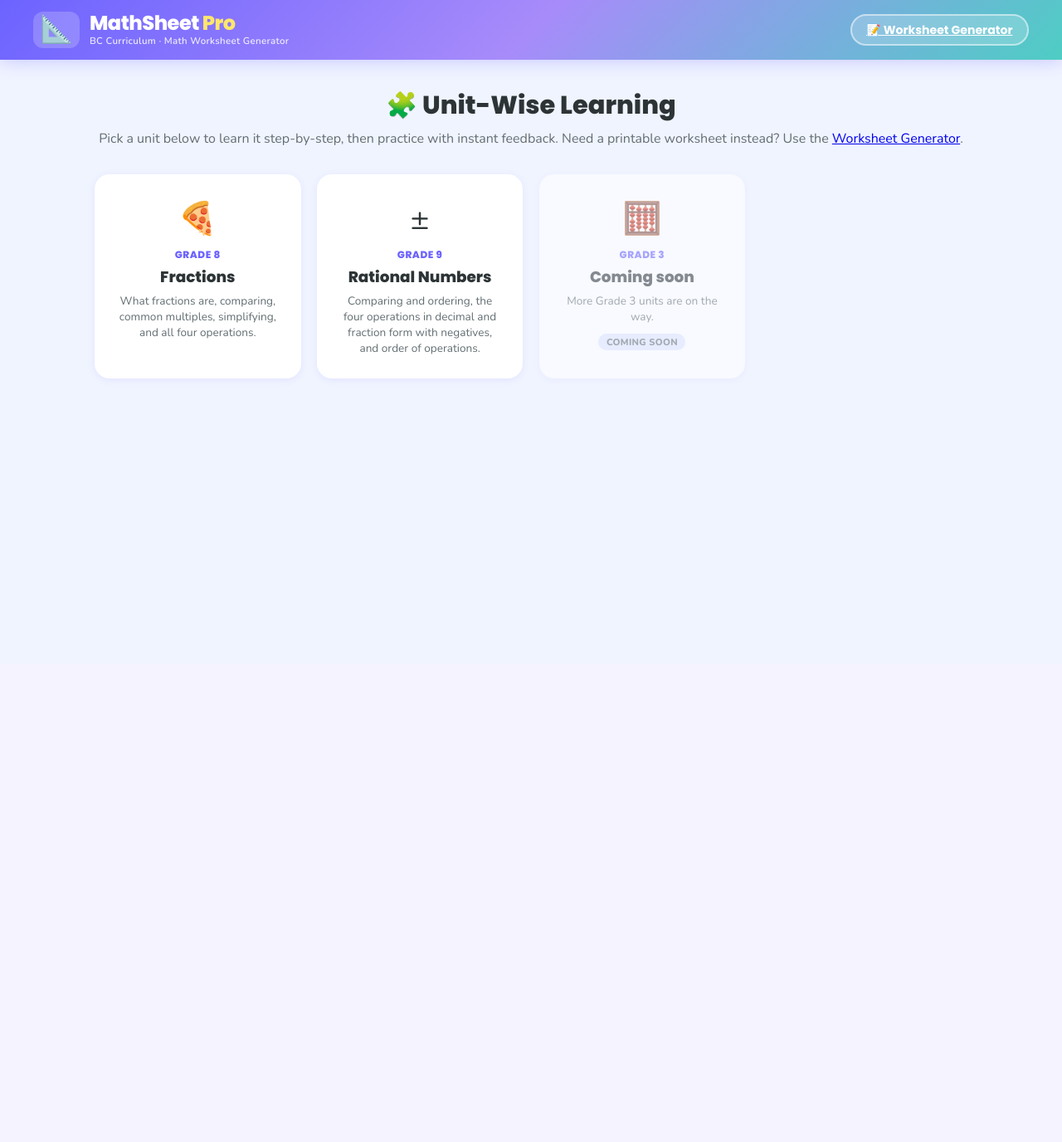
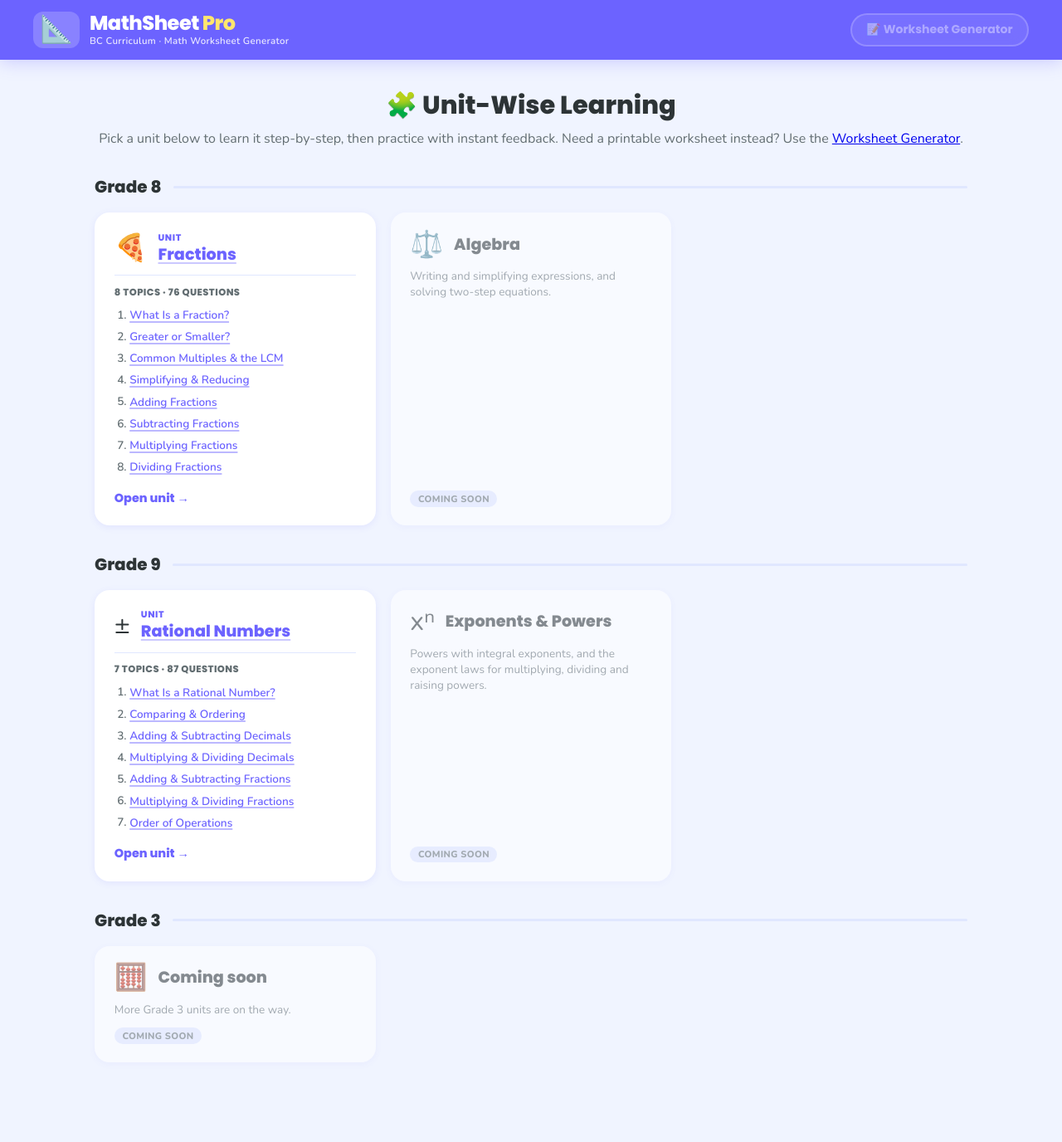
Before and after one commit to malar-labs/Mathsheet, a FastAPI app: page / in a window 1280 px wide. Shown: the whole page at 83% size. Before the commit the page ends 458 px from the top, so only its background shows below. Run offline with FastAPI, Linux system fonts and the light colour scheme.

Commit message:
Make the Grade -> Unit -> Topic hierarchy navigable
The landing page listed units as a flat grid, so nothing on screen said that
Fractions belongs to Grade 8 or that a unit contains topics at all. It now
groups units under a heading per grade, and each unit card lists the topics
inside it. Topic names are links straight to that topic, and clicking anywhere
else on the card opens the unit.

Grades you can actually study sort first, so a grade holding only a "coming
soon" placeholder no longer leads the page; the same rule applies inside a
grade. Added placeholders for Grade 8 Algebra and Grade 9 Exponents & Powers,
both marked coming soon and inert.

On a topic, Learn and Practice now sit at the top of the page. The big idea was
pushing them below the fold and is already the first thing on the Learn page,
so it is no longer repeated on the menu. Topic tiles drop the key-concept list
that made up most of their height, since a unit is expected to hold many more
topics and that list is for choosing one, not for reading.

The header ribbons lose their three-stop gradients for a single flat colour,
and the worksheet generator button is disabled for now - still visible, so it
reads as "not yet" rather than gone. The /generator route itself is untouched.

Counts and topic names are read from each unit's own JSON, so they cannot
drift from the content.

```diff
--- a/app.py
+++ b/app.py
@@ -106,7 +106,7 @@ async def home(request: Request):
     return templates.TemplateResponse(
         request,
         "units_home.html",
-        {"catalog": UNITS_CATALOG}
+        {"grades": catalog_by_grade()}
     )
 
 
@@ -134,9 +134,19 @@ UNITS_CATALOG = [
         "available": True,
     },
     {
+        "grade": 8, "unit": "algebra", "title": "Algebra", "emoji": "⚖️",
+        "description": "Writing and simplifying expressions, and solving two-step equations.",
+        "available": False,
+    },
+    {
         "grade": 9, "unit": "rational-numbers", "title": "Rational Numbers", "emoji": "±",
         "description": "Comparing and ordering, the four operations in decimal and fraction form with negatives, and order of operations.",
         "available": True,
+    },
+    {
+        "grade": 9, "unit": "exponents", "title": "Exponents & Powers", "emoji": "xⁿ",
+        "description": "Powers with integral exponents, and the exponent laws for multiplying, dividing and raising powers.",
+        "available": False,
     },
     {
         "grade": 3, "unit": "coming-soon", "title": "Coming soon", "emoji": "🧮",
@@ -158,6 +168,36 @@ def load_unit_bundle(grade: int, unit: str):
     return {"lessons": lessons, "questions": questions.get("questions", [])}
 
 
+def catalog_by_grade():
+    """The catalog grouped under its grades, so the landing page shows the
+    Grade → Unit → Topics hierarchy. Counts come from each unit's own JSON,
+    so they can't drift from the content.
+
+    Grades you can actually study come first, in grade order; grades that only
+    hold "coming soon" placeholders sink to the bottom rather than leading the
+    page with something nobody can open."""
+    grades: dict[int, list] = {}
+    for item in UNITS_CATALOG:
+        entry = dict(item)
+        bundle = load_unit_bundle(item["grade"], item["unit"]) if item["available"] else None
+        if bundle:
+            entry["topics"] = [
+                {"id": s["id"], "title": s["title"]} for s in bundle["lessons"]["sections"]
+            ]
+            entry["question_count"] = len(bundle["questions"])
+        grades.setdefault(item["grade"], []).append(entry)
+
+    def order(grade):
+        has_units = any(unit["available"] for unit in grades[grade])
+        return (0 if has_units else 1, grade)
+
+    # ...and inside a grade, the units you can open come before the placeholders.
+    return [
+        {"grade": grade, "units": sorted(grades[grade], key=lambda u: not u["available"])}
+        for grade in sorted(grades, key=order)
+    ]
+
+
 @app.get("/units")
 async def units_home():
     # The catalog moved to the landing page; keep older links working.
@@ -173,7 +213,7 @@ def render_unit_page(request: Request, grade: int, unit: str, section_id: str |
         return templates.TemplateResponse(
             request,
             "units_home.html",
-            {"catalog": UNITS_CATALOG, "not_found": True},
+            {"grades": catalog_by_grade(), "not_found": True},
             status_code=404,
         )
     return templates.TemplateResponse(
--- a/static/css/style.css
+++ b/static/css/style.css
@@ -327,9 +327,17 @@ h1, h2, h3, h4 { font-family: var(--font-main); }
     transform: translateY(-1px);
 }
 
+/* turned off for now — still visible, so it reads as "not yet" rather than gone */
+.btn-header-login.is-disabled {
+    display: inline-block;
+    opacity: 0.45;
+    cursor: not-allowed;
+    pointer-events: none;
+}
+
 /* ===== HEADER ===== */
 .app-header {
-    background: linear-gradient(135deg, #6C63FF 0%, #a78bfa 50%, #4ECDC4 100%);
+    background: var(--purple);
     padding: 0.9rem 2rem;
     position: sticky;
     top: 0;
@@ -1257,7 +1265,7 @@ h1, h2, h3, h4 { font-family: var(--font-main); }
 
 /* Worksheet header banner */
 .ws-header-banner {
-    background: linear-gradient(135deg, #6C63FF 0%, #a78bfa 60%, #4ECDC4 100%);
+    background: var(--purple);
     padding: 1.5rem 2rem;
     color: white;
     display: flex;
@@ -1505,7 +1513,7 @@ h1, h2, h3, h4 { font-family: var(--font-main); }
 }
 
 .ws-ak-header {
-    background: linear-gradient(135deg, #2D3436, #636E72);
+    background: var(--dark);
     color: white;
     padding: 1rem 1.5rem;
     border-radius: 12px;
--- a/static/css/unit_learning.css
+++ b/static/css/unit_learning.css
@@ -21,28 +21,43 @@
 .ul-muted { color: var(--gray); font-size: 0.86rem; line-height: 1.5; }
 .ul-block { width: 100%; margin-top: 0.6rem; }
 
-/* ===== Catalog (units home) ===== */
+/* ===== Catalog (units home) =====
+   The hierarchy is Grade → Unit → Topics, so a grade heading rules across the
+   page and each unit card lists the topics that live inside it. */
+.ul-grade-block { margin-bottom: 2rem; }
+.ul-grade-heading {
+    display: flex; align-items: center; gap: 0.9rem;
+    font-family: var(--font-main); font-weight: 800; font-size: 1.25rem;
+    color: var(--dark); margin-bottom: 1rem;
+}
+.ul-grade-heading::after {
+    content: ''; flex: 1; height: 3px; border-radius: 2px; background: var(--border);
+}
+
 .ul-catalog-grid {
     display: grid;
-    grid-template-columns: repeat(auto-fill, minmax(220px, 1fr));
-    gap: 1.2rem;
+    grid-template-columns: repeat(auto-fill, minmax(300px, 1fr));
+    gap: 1.1rem;
 }
 
+/* The card is a container rather than one big <a>, because an anchor can't
+   contain anchors and each topic needs its own link. Clicking anywhere on the
+   card still opens the unit: the title link stretches an invisible overlay
+   across it, and the topic links sit above that overlay. */
 .ul-catalog-card {
-    display: block;
+    position: relative;
+    display: flex;
+    flex-direction: column;
+    gap: 0.8rem;
     background: white;
     border-radius: var(--radius);
-    padding: 1.5rem;
-    text-align: center;
-    text-decoration: none;
+    padding: 1.2rem 1.3rem;
     color: inherit;
     box-shadow: var(--shadow-sm);
     border: 3px solid transparent;
     transition: var(--transition);
-    position: relative;
 }
 .ul-catalog-card:not(.ul-catalog-card-disabled):hover {
-    transform: translateY(-4px);
     box-shadow: var(--shadow);
     border-color: var(--purple);
 }
@@ -50,16 +65,68 @@
     opacity: 0.55;
     cursor: default;
 }
-.ul-catalog-emoji { font-size: 2.4rem; margin-bottom: 0.5rem; }
-.ul-catalog-grade {
-    font-family: var(--font-main); font-weight: 800; font-size: 0.75rem;
-    color: var(--purple); text-transform: uppercase; letter-spacing: 0.5px;
-    margin-bottom: 0.2rem;
+
+.ul-catalog-head { display: flex; align-items: center; gap: 0.8rem; }
+.ul-catalog-emoji { font-size: 2rem; line-height: 1; }
+.ul-catalog-kicker {
+    display: block; font-family: var(--font-main); font-weight: 800; font-size: 0.68rem;
+    color: var(--purple); text-transform: uppercase; letter-spacing: 0.6px;
 }
-.ul-catalog-title { font-family: var(--font-main); font-weight: 800; font-size: 1.15rem; margin-bottom: 0.4rem; }
+.ul-catalog-title {
+    display: block; font-family: var(--font-main); font-weight: 800; font-size: 1.2rem;
+    line-height: 1.25; color: var(--dark); text-decoration: none;
+}
+a.ul-catalog-title {
+    color: var(--purple);
+    text-decoration: underline;
+    text-decoration-thickness: 2px;
+    text-underline-offset: 3px;
+    text-decoration-color: rgba(108, 99, 255, 0.35);
+}
+a.ul-catalog-title:hover { color: var(--purple-dark); text-decoration-color: var(--purple-dark); }
+/* the overlay that makes the whole card open the unit */
+a.ul-catalog-title::after { content: ''; position: absolute; inset: 0; z-index: 1; border-radius: var(--radius); }
 .ul-catalog-desc { font-size: 0.85rem; color: var(--gray); line-height: 1.4; }
+
+.ul-catalog-topics { border-top: 1.5px solid var(--border); padding-top: 0.7rem; }
+.ul-catalog-topics-label {
+    font-family: var(--font-main); font-weight: 800; font-size: 0.72rem;
+    color: var(--gray); text-transform: uppercase; letter-spacing: 0.4px; margin-bottom: 0.45rem;
+}
+.ul-catalog-topic-list {
+    margin: 0; padding-left: 1.15rem;
+    font-size: 0.85rem; line-height: 1.75; color: var(--gray); font-weight: 600;
+}
+.ul-catalog-topic-list li { margin-bottom: 0.15rem; }
+/* these read as links on sight, not only on hover */
+.ul-catalog-topic-list a {
+    position: relative; z-index: 2;   /* above the card-wide overlay */
+    color: var(--purple);
+    text-decoration: underline;
+    text-decoration-thickness: 1.5px;
+    text-underline-offset: 3px;
+    text-decoration-color: rgba(108, 99, 255, 0.45);
+    border-radius: var(--radius-xs); padding: 0.05rem 0.25rem; margin-left: -0.25rem;
+    transition: var(--transition);
+}
+.ul-catalog-topic-list a:hover {
+    color: var(--purple-dark);
+    background: var(--purple-light);
+    text-decoration-color: var(--purple-dark);
+}
+.ul-catalog-topic-list a:focus-visible {
+    outline: 3px solid rgba(108,99,255,0.5); outline-offset: 1px;
+}
+.ul-catalog-cta {
+    position: relative; z-index: 2;   /* above the card-wide overlay */
+    margin-top: auto; align-self: flex-start;
+    font-family: var(--font-main); font-weight: 800;
+    font-size: 0.9rem; color: var(--purple); text-decoration: none;
+}
+.ul-catalog-cta:hover { text-decoration: underline; }
 .ul-catalog-badge {
-    margin-top: 0.7rem; display: inline-block; font-size: 0.7rem; font-weight: 800;
+    margin-top: auto; display: inline-block; align-self: flex-start;
+    font-size: 0.7rem; font-weight: 800;
     background: var(--border); color: var(--gray); padding: 0.15rem 0.6rem; border-radius: 20px;
     text-transform: uppercase; letter-spacing: 0.3px;
 }
--- a/templates/units_home.html
+++ b/templates/units_home.html
@@ -23,7 +23,9 @@
             </div>
         </a>
         <div class="header-right">
-            <a href="/generator" class="btn-header-login">📝 Worksheet Generator</a>
+            <span class="btn-header-login is-disabled"
+                  aria-disabled="true"
+                  title="The worksheet generator is turned off for now">📝 Worksheet Generator</span>
         </div>
     </div>
 </header>
@@ -38,25 +40,43 @@
     <div class="ul-notice">That unit isn't available yet — pick one below.</div>
     {% endif %}
 
+    {% for group in grades %}
+    <section class="ul-grade-block">
+        <h3 class="ul-grade-heading"><span>Grade {{ group.grade }}</span></h3>
         <div class="ul-catalog-grid">
-        {% for item in catalog %}
+            {% for item in group.units %}
+            {% set unit_url = "/units/grade" ~ item.grade ~ "/" ~ item.unit %}
+            <div class="ul-catalog-card{% if not item.available %} ul-catalog-card-disabled{% endif %}">
+                <div class="ul-catalog-head">
+                    <span class="ul-catalog-emoji">{{ item.emoji }}</span>
+                    <span>
+                        {% if item.available %}<span class="ul-catalog-kicker">Unit</span>{% endif %}
                         {% if item.available %}
-        <a class="ul-catalog-card" href="/units/grade{{ item.grade }}/{{ item.unit }}">
+                        <a class="ul-catalog-title" href="{{ unit_url }}">{{ item.title }}</a>
                         {% else %}
-        <div class="ul-catalog-card ul-catalog-card-disabled">
+                        <span class="ul-catalog-title">{{ item.title }}</span>
                         {% endif %}
-            <div class="ul-catalog-emoji">{{ item.emoji }}</div>
-            <div class="ul-catalog-grade">Grade {{ item.grade }}</div>
-            <div class="ul-catalog-title">{{ item.title }}</div>
+                    </span>
+                </div>
+                {% if item.available %}
+                <div class="ul-catalog-topics">
+                    <div class="ul-catalog-topics-label">{{ item.topics | length }} topics · {{ item.question_count }} questions</div>
+                    <ol class="ul-catalog-topic-list">
+                        {% for topic in item.topics %}
+                        <li><a href="{{ unit_url }}/{{ topic.id }}">{{ topic.title }}</a></li>
+                        {% endfor %}
+                    </ol>
+                </div>
+                <a class="ul-catalog-cta" href="{{ unit_url }}">Open unit →</a>
+                {% else %}
                 <div class="ul-catalog-desc">{{ item.description }}</div>
-            {% if not item.available %}<div class="ul-catalog-badge">Coming soon</div>{% endif %}
-        {% if item.available %}
-        </a>
-        {% else %}
+                <div class="ul-catalog-badge">Coming soon</div>
+                {% endif %}
             </div>
-        {% endif %}
             {% endfor %}
         </div>
+    </section>
+    {% endfor %}
 </main>
 
 </body>
```
Also changed, not shown: other parts of static/css/unit_learning.css (+12 -15 lines), static/js/unit_learning.js (+1 -9 lines). Lines whose indentation alone changed are shown as unchanged.
